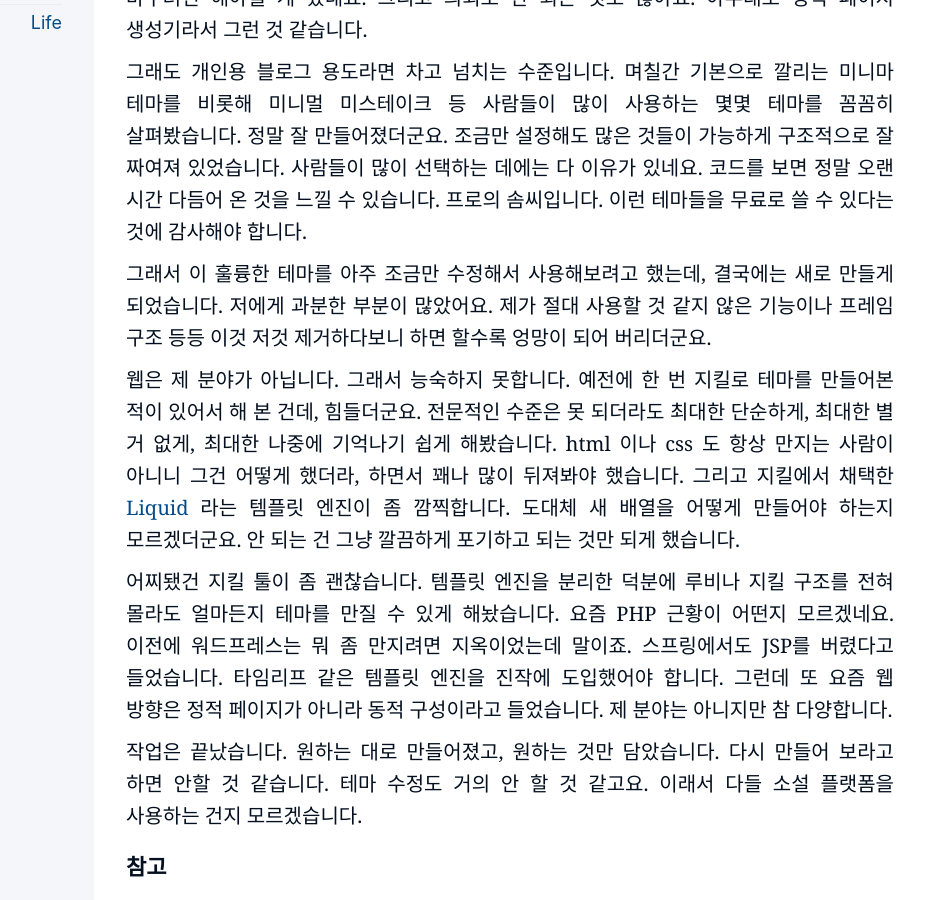
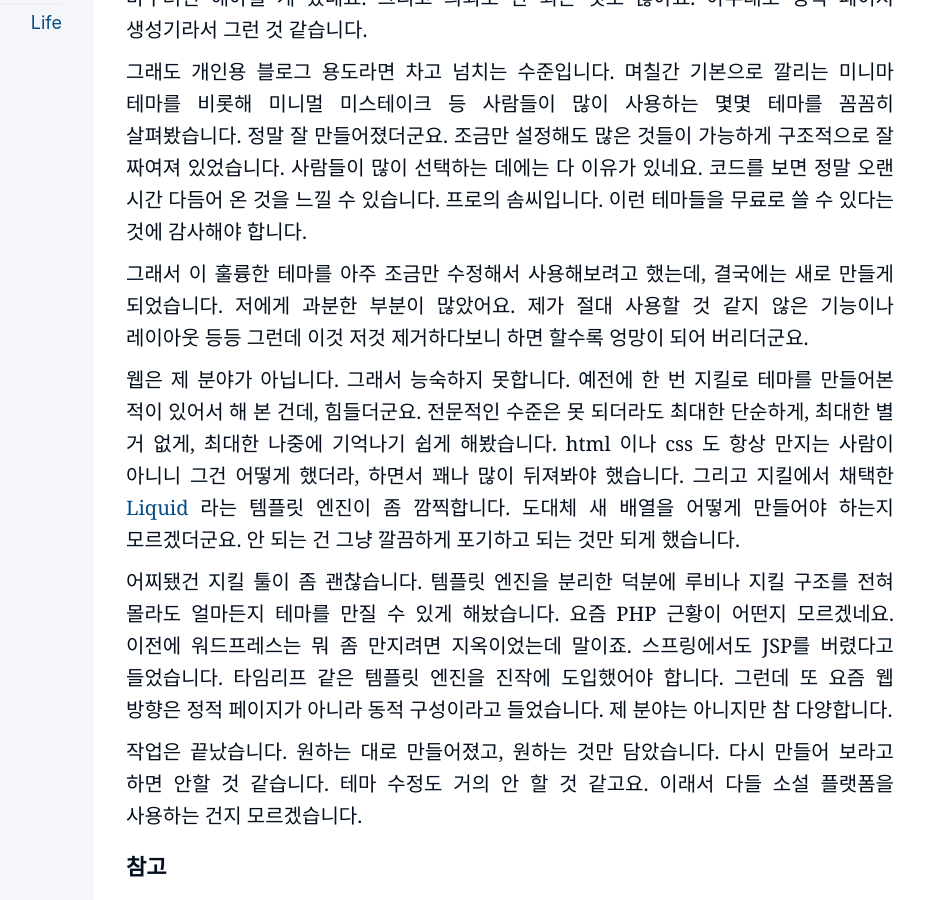
Before and after one commit to kiroshin/kiroshin.github.io, a Jekyll site: the page built from _posts/2024-07-09-blog-theme.md, in a window 1280 px wide and 900 px high, scrolled down 739 px. Shown: the whole window, without its empty margins (226-1151 px from the left). Built offline with Jekyll 4.4.1, drawn with Linux system fonts in a browser that asks for light colours.

Commit message:
Update 2024-07-09-blog-theme.md

```diff
--- a/_posts/2024-07-09-blog-theme.md
+++ b/_posts/2024-07-09-blog-theme.md
@@ -11,7 +11,7 @@
 
 그래도 개인용 블로그 용도라면 차고 넘치는 수준입니다. 며칠간 기본으로 깔리는 미니마 테마를 비롯해 미니멀 미스테이크 등 사람들이 많이 사용하는 몇몇 테마를 꼼꼼히 살펴봤습니다. 정말 잘 만들어졌더군요. 조금만 설정해도 많은 것들이 가능하게 구조적으로 잘 짜여져 있었습니다. 사람들이 많이 선택하는 데에는 다 이유가 있네요. 코드를 보면 정말 오랜 시간 다듬어 온 것을 느낄 수 있습니다. 프로의 솜씨입니다. 이런 테마들을 무료로 쓸 수 있다는 것에 감사해야 합니다.
 
-그래서 이 훌륭한 테마를 아주 조금만 수정해서 사용해보려고 했는데, 결국에는 새로 만들게 되었습니다. 저에게 과분한 부분이 많았어요. 제가 절대 사용할 것 같지 않은 기능이나 프레임 구조 등등 이것 저것 제거하다보니 하면 할수록 엉망이 되어 버리더군요.
+그래서 이 훌륭한 테마를 아주 조금만 수정해서 사용해보려고 했는데, 결국에는 새로 만들게 되었습니다. 저에게 과분한 부분이 많았어요. 제가 절대 사용할 것 같지 않은 기능이나 레이아웃 등등 그런데 이것 저것 제거하다보니 하면 할수록 엉망이 되어 버리더군요.
 
 웹은 제 분야가 아닙니다. 그래서 능숙하지 못합니다. 예전에 한 번 지킬로 테마를 만들어본 적이 있어서 해 본 건데, 힘들더군요. 전문적인 수준은 못 되더라도 최대한 단순하게, 최대한 별 거 없게, 최대한 나중에 기억나기 쉽게 해봤습니다. html 이나 css 도 항상 만지는 사람이 아니니 그건 어떻게 했더라, 하면서 꽤나 많이 뒤져봐야 했습니다. 그리고 지킬에서 채택한 [Liquid](https://shopify.github.io/liquid/) 라는 템플릿 엔진이 좀 깜찍합니다. 도대체 새 배열을 어떻게 만들어야 하는지 모르겠더군요. 안 되는 건 그냥 깔끔하게 포기하고 되는 것만 되게 했습니다.
 
```
